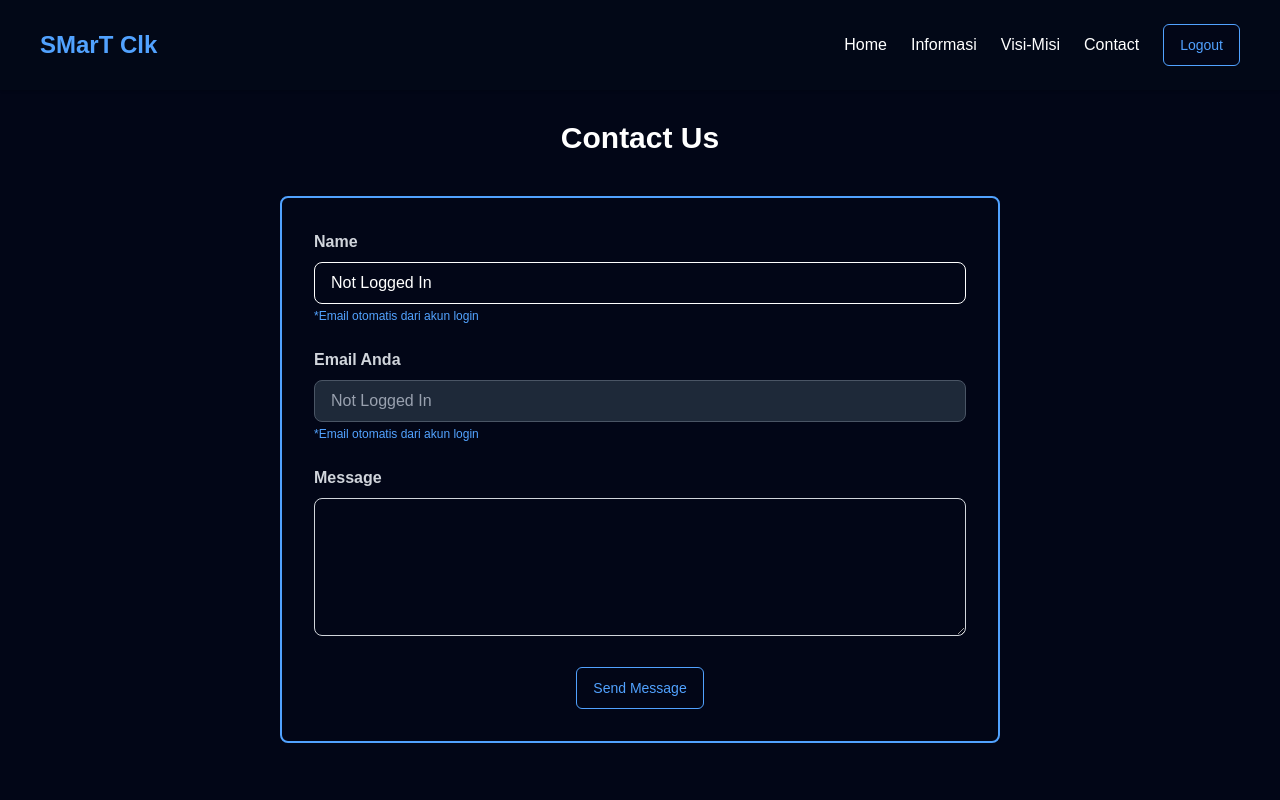
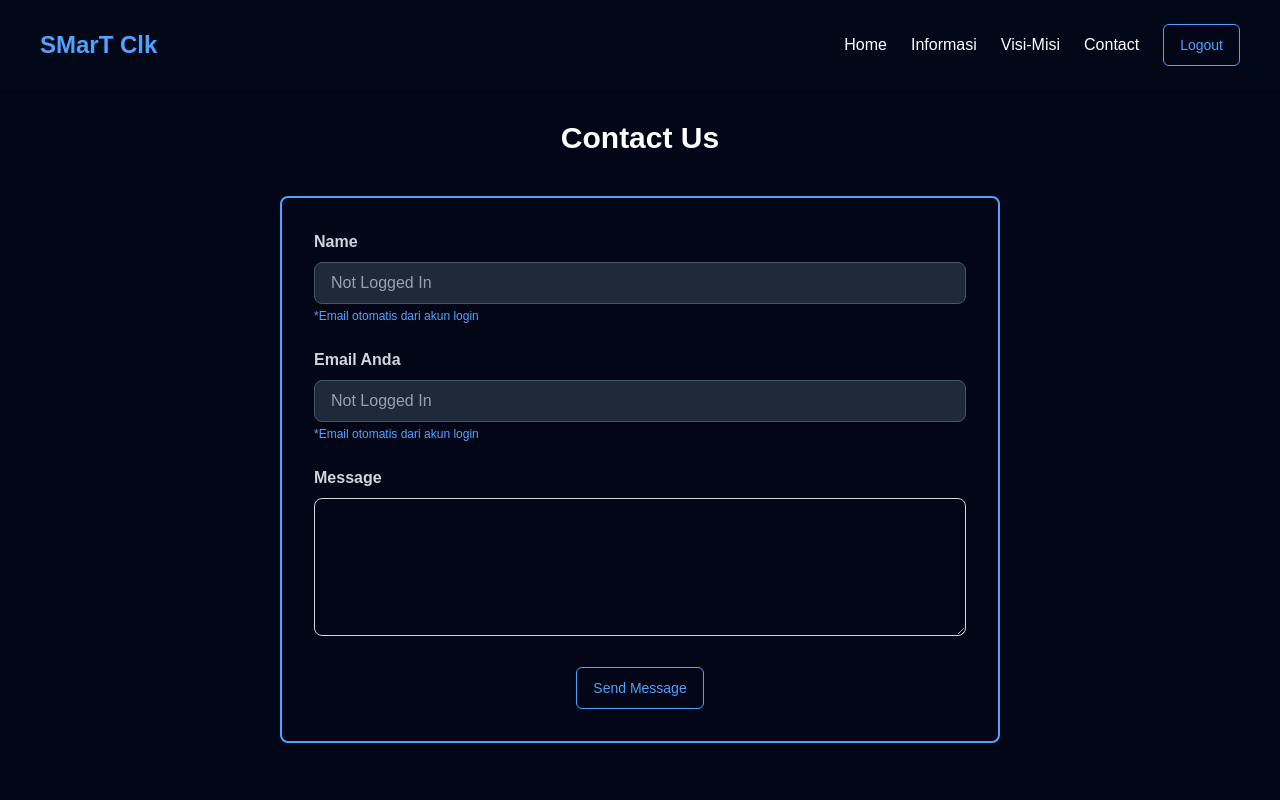
Before and after one commit to Decayy25/Web-company-remasted, a React (Vite) app in the folder frontend/: page /contact in a window 1280 px wide. Shown: the top 800 px of the page. Built offline with nearby package versions, Linux system fonts and the light colour scheme; no server answers; sample sign-in values are in the browser's storage.

Commit message:
refactor: Contact

```diff
--- a/frontend/src/pages/Contact.jsx
+++ b/frontend/src/pages/Contact.jsx
@@ -87,7 +87,7 @@ export default function Contact() {
             <input
               value={userName}
               readOnly
-              className="w-full px-4 py-2 border rounded-lg text-white"
+              className="w-full px-4 py-2 bg-gray-800 border border-gray-600 rounded-lg text-gray-400"
             />
             <p className="text-xs text-blue-400 mt-1">
               {loading
```
